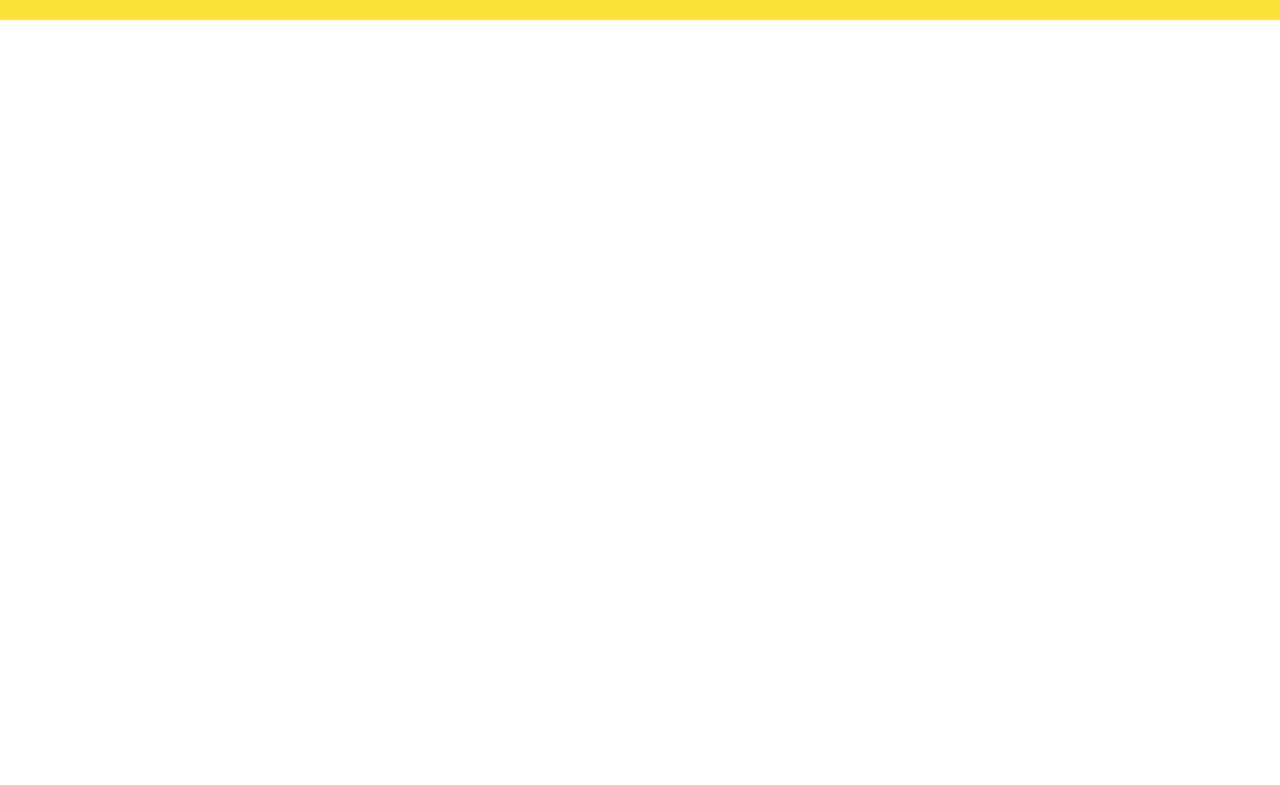
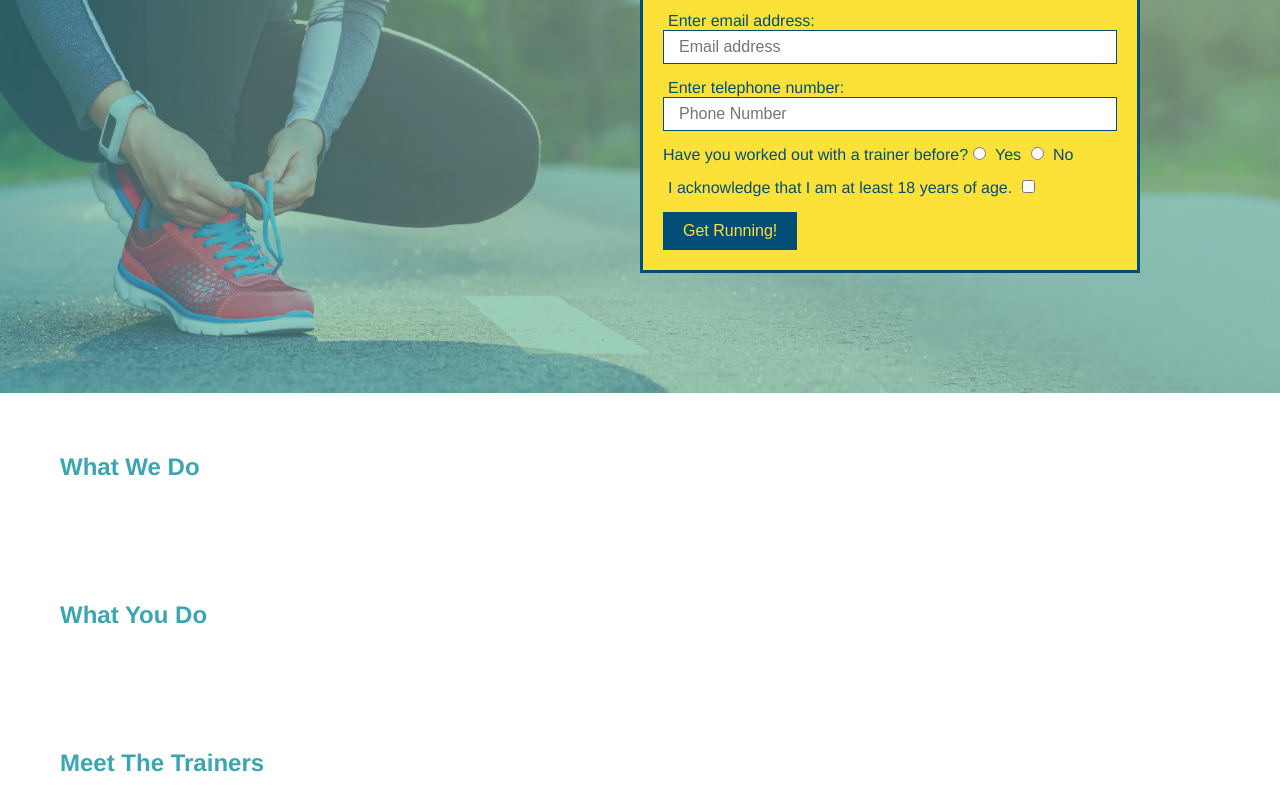
Before and after one commit to DanStarkey/run-buddy, a plain HTML site: page index.html in a window 1280 px wide. Shown: the part 289-1074 px from the top of the page. Before the commit the page ends 800 px from the top, so only its background shows below. Drawn offline with Linux system fonts and the light colour scheme.

Commit message:
big things

```diff
--- a/Style.css
+++ b/Style.css
@@ -1,8 +1,15 @@
+* {
+  margin: 0;
+  padding: 0;
+  box-sizing: border-box;
+}
+
 body {
   /* more on this crazy alphanumerical value in a minute! */
   color: #39a6b2;
   font-family: Helvetica, Arial, sans-serif;
 }
+
 /* apply styles to <header> */
 header {
   padding: 20px 35px;
@@ -14,8 +21,8 @@ header h1 {
   font-size: 36px;
   color: #fce138;
   margin: 0;
+  display: inline;
 }
-
 header a {
   text-decoration: none;
   color: #fce138;
@@ -36,26 +43,13 @@ header nav ul li a {
   font-size: 22px;
 }
 
-header h1 {
-    font-weight: bold;
-    font-size: 36px;
-    color: #fce138;
-    margin: 0;
-    display: inline;
-}
-
-* {
-    margin: 0;
-    padding: 0;
-}
-
-Footer {
+footer {
   background: #fce138;
   width: 100%;
   padding: 40px 35px;
 }
 
-Footer h2 {
+footer h2 {
   display: inline;
   color: #024e76;
   font-size: 30px;
@@ -72,8 +66,54 @@ footer a {
   color: #024e76;
 }
 
-*{
+section {
+    padding: 60px;
+}
+
+.hero {
+background-image: url(./images/hero-bg.jpg);
+height: 600px;
+background-size: cover;
+background-position: center;
+position: relative;
+ }
+
+ .hero-form {
+   background-color: #fce138;
+   padding: 20px;
+   width: 500px;
+   color: #024e76;
+   border-style: solid;
+   border-width: 3px;
+   border-color: #024e76;
+   position: absolute;
+   bottom: 120px;
+   Right: 140px;
+ }
+
+.hero-form p {
+  margin: 5px 0 15px 0;
+}
+.hero-form h3 {
+  font-size: 24px;
   margin: 0;
-    padding: 0;
-    box-sizing: border-box;
 }
+.form-input {
+  border: 1px solid #024e76;
+  display: block;
+  padding: 7px 15px;
+  font-size: 16px;
+  color: #024e76;
+  width: 100%;
+  margin-bottom: 15px;
+}
+.hero-form label {
+  margin: 0 5px;
+}
+.hero-form button {
+  color: #fce138;
+  background-color: #024e76;
+  border: none;
+  padding: 10px 20px;
+  font-size: 16px;
+}
--- a/index.html
+++ b/index.html
@@ -1,22 +1,26 @@
 <!DOCTYPE html>
 <html lang="en">
+
 <head>
-        <meta charset= "UTF-8" />
+  <meta charset="UTF-8" />
   <title>Run Buddy</title>
   <link rel="stylesheet" href="style.css" />
 </head>
+
 <body>
-        <!--navigation-->
+  <!-- navigation -->
   <header>
     <h1>
-                <a href="/">RUN BUDDY</a>
+      <a href="/">
+        RUN BUDDY
+      </a>
     </h1>
     <nav>
-                <!--Unordered item list-->
+      <!-- Unordered list element -->
       <ul>
-                    <!--List item element-->
+        <!-- List item element-->
         <li>
-                        <!--anchor element-->
+          <!-- Anchor element -->
           <a href="#what-we-do">What We Do</a>
         </li>
         <li>
@@ -32,31 +36,59 @@
     </nav>
   </header>
 
-        <!--hero/jumbotron-->
-        <section>
+  <!-- hero/jumbotron -->
+  <section class="hero">
+    <div class="hero-form">
+      <h3>Get Started Today</h3>
+      <p>Fill out this form and one of our trainers will schedule a consult</p>
+      <form>
+        <label for="name">Enter full name:</label>
+        <input type="text" Placeholder="Your Name" Name="name" id="name" class="form-input" />
+        <label for="email">Enter email address:</label>
+        <input type="email" Placeholder="Email address" Name="email" id="email" class="form-input" />
+        <label for="Phone">Enter telephone number:</label>
+        <input type="tel" placeholder="Phone Number" name="phone" id="phone" class="form-input" />
+        <p>
+          Have you worked out with a trainer before?
+          <input type="radio" Name="trainer-confirm" id="trainer-yes" />
+          <label for="trainer-yes">Yes</label>
+          <input type="radio" Name="trainer-confirm" id="trainer-no" />
+          <label for="trainer-no">No</label>
+        </p>
+        <p>
+          <label for="checkbox" >
+            I acknowledge that I am at least 18 years of age.
+          </label>
+          <input type="checkbox" name="age-confirm" id="checkbox" />
+        </p>
+          <Button type="submit">
+            Get Running!
+          </Button>
+      </form>
+    </div>
   </section>
 
-        <!--"what we do" section-->
+  <!-- "what we do" section -->
   <section>
     <h2>What We Do</h2>
   </section>
 
-        <!--"what you do" section-->
+  <!-- "what you do" section -->
   <section>
     <h2>What You Do</h2>
   </section>
 
-        <!--"meet the trainers" section-->
+  <!-- "meet the trainers" section -->
   <section>
     <h2>Meet The Trainers</h2>
   </section>
 
-        <!--"reach out" section-->
+  <!-- "reach out" section -->
   <section>
     <h2>Reach Out</h2>
   </section>
 
-        <!--footer-->
+  <!-- footer -->
   <footer>
     <h2>❤️ Made with love by Run Buddy.</h2>
     <div>
@@ -65,4 +97,5 @@
     </div>
   </footer>
 </body>
+
 </html>
```
Also changed, not shown: images/hero-bg.jpg (added). Lines whose indentation alone changed are shown as unchanged.
